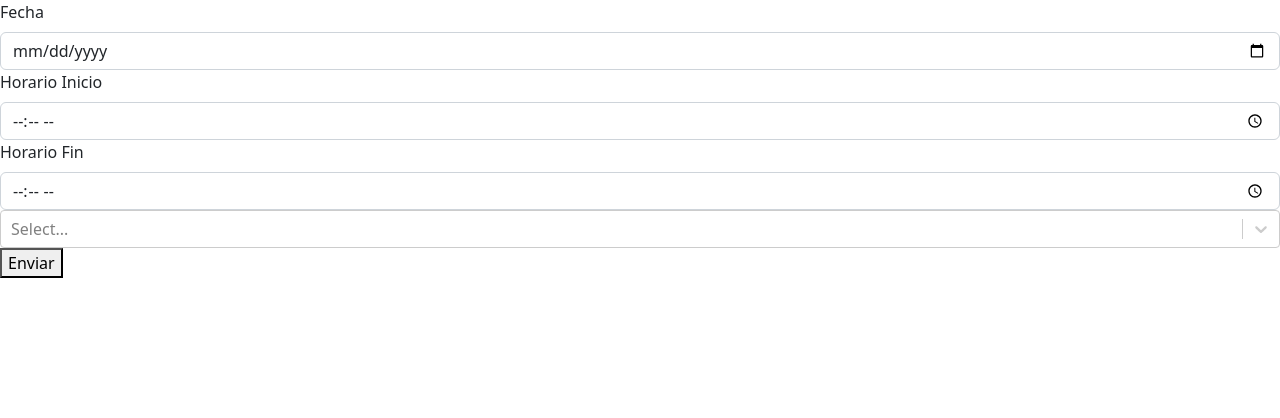
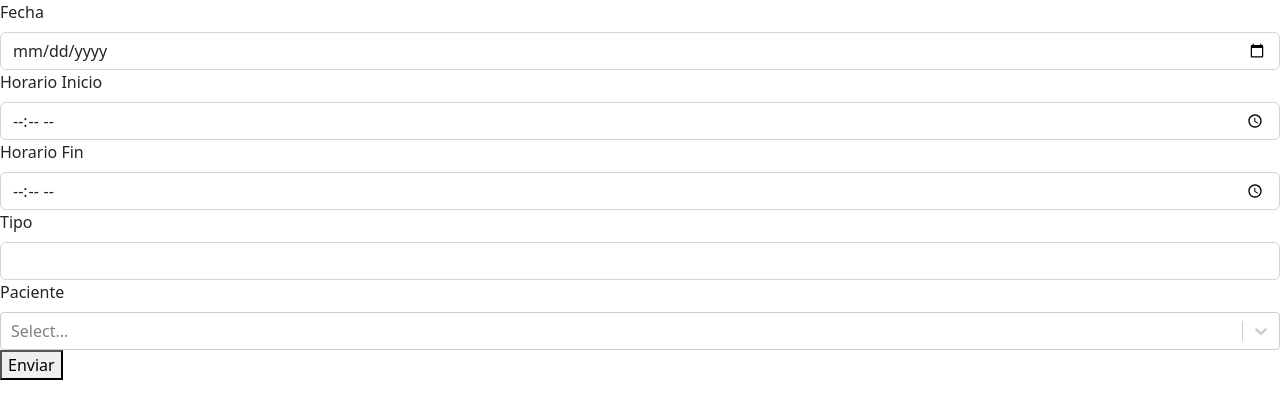
Before and after one commit to mlucas94/AgendaConsultorioTIP-Frontend, a React (Create React App) app: page /nuevo_turno in a window 1280 px wide. Shown: the top 418 px of the page. Built offline with nearby package versions, Linux system fonts and the light colour scheme.

Commit message:
Request a backend con nuevo turno para guardar.

```diff
--- a/src/components/Api.js
+++ b/src/components/Api.js
@@ -16,7 +16,8 @@ export const getTurnos = () => {
 }
 
 export const agendarTurno = (turno) => {
-	return axios.post(`${API_URL}/turnos`)
+	console.log(turno)
+	return axios.post(`${API_URL}/turnos`, turno)
 		.then(response => {
 			return response.data
 		})
--- a/src/components/NuevoTurno.js
+++ b/src/components/NuevoTurno.js
@@ -7,7 +7,7 @@ import AsyncSelect from 'react-select/async'
     const NuevoTurno = () => {
 
         const [turnoData, setTurnoData] = useState({
-            fechaInicio: null,
+            fecha: null,
             horaInicio: null,
             horaFin: null,
             tipo: "Sin asignar",
@@ -21,12 +21,12 @@ import AsyncSelect from 'react-select/async'
             agendarTurno(turnoData)
                 .then(
                     data => {
-
+                        console.log(data)
                     }
                 )
                 .catch(
                     error => {
-
+                        console.log(error)
                     }
                 )
         };
@@ -46,9 +46,42 @@ import AsyncSelect from 'react-select/async'
             )
         }
 
-        const seleccionarPaciente = (selected) => {
+        const seleccionarPaciente = (e) => {
+            const paciente = e.value
             setTurnoData({...turnoData,
-                paciente: selected || null
+                paciente: paciente || null
+            })
+        }
+
+        const seleccionarFecha = (e) => {
+            const fecha = e.target.value
+            setTurnoData({
+                ...turnoData,
+                fecha: fecha || null
+            })
+        }
+
+        const seleccionarHoraInicio = (e) => {
+            const hora = e.target.value
+            setTurnoData({
+                ...turnoData,
+                horaInicio: hora || null
+            })
+        }
+
+        const seleccionarHoraFin = (e) => {
+            const hora = e.target.value
+            setTurnoData({
+                ...turnoData,
+                horaFin: hora || null
+            })
+        }
+
+        const seleccionarTipo = (e) => {
+            const tipoTurno = e.target.value
+            setTurnoData( {
+                ...turnoData,
+                tipo: tipoTurno || null
             })
         }
 
@@ -56,24 +89,31 @@ import AsyncSelect from 'react-select/async'
                 <Form>
                     <Form.Group controlId="fechaTurno">
                         <Form.Label>Fecha</Form.Label>
-                        <Form.Control type="date" placeholder="Seleccione una fecha" />
+                        <Form.Control type="date" placeholder="Seleccione una fecha" onChange={seleccionarFecha} />
                     </Form.Group>
                     <Form.Group controlId="inicioTurno">
                         <Form.Label>Horario Inicio</Form.Label>
-                        <Form.Control type="time"></Form.Control>
+                        <Form.Control type="time" onChange={seleccionarHoraInicio}/>
                     </Form.Group>
                     <Form.Group controlId="finTurno">
                         <Form.Label>Horario Fin</Form.Label>
-                        <Form.Control type="time"></Form.Control>
+                        <Form.Control type="time" onChange={seleccionarHoraFin}/>
                     </Form.Group>
-                    <AsyncSelect
-                    value={turnoData.paciente}
-                    onChange={seleccionarPaciente}
-                    loadOptions={handleInputPaciente}
-                    />
+                    <Form.Group>
+                        <Form.Label>Tipo</Form.Label>
+                        <Form.Control type="text" onChange={seleccionarTipo}/>
+                    </Form.Group>
+                    <Form.Group>
+                        <Form.Label>Paciente</Form.Label>
+                        <AsyncSelect
+                        value={turnoData.paciente}
+                        onChange={seleccionarPaciente}
+                        loadOptions={handleInputPaciente}
+                        />
+                    </Form.Group>
 
 
-                        <button variant="primary" type="submit">
+                        <button variant="primary" onClick={handleAgendarTurno}>
                             Enviar
                         </button>
                 </Form>
```
